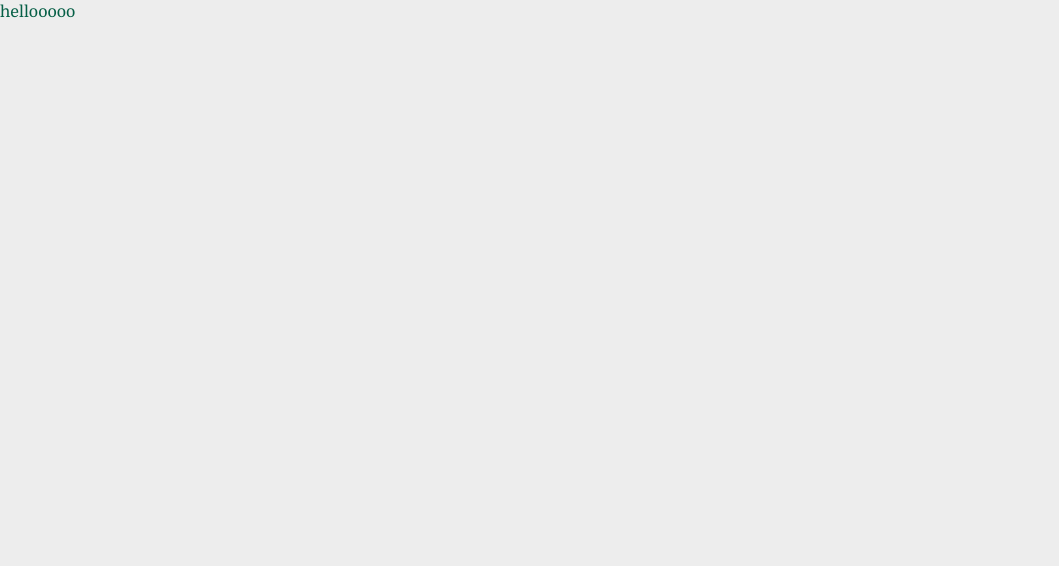
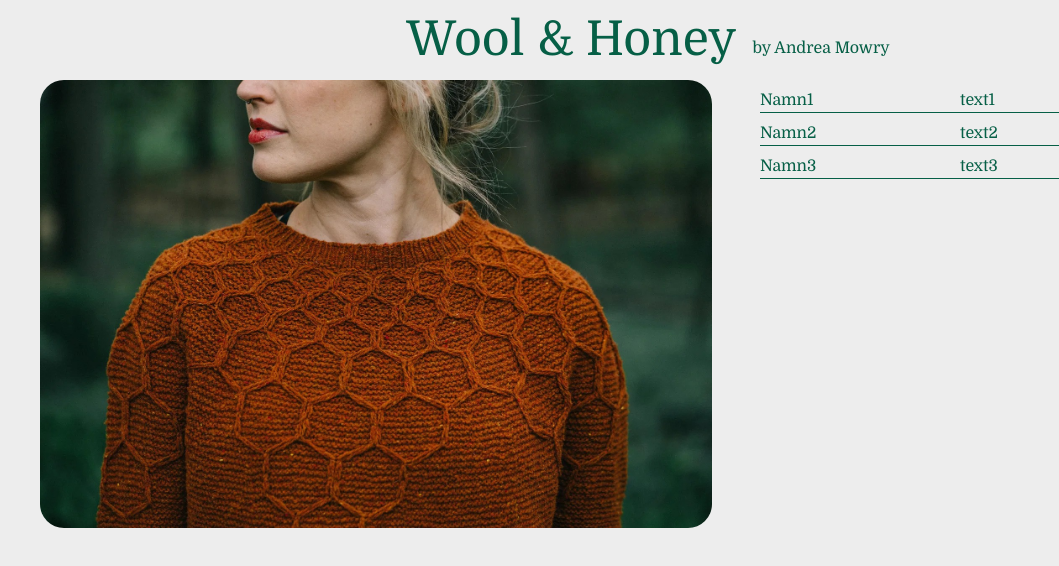
Before and after one commit to mirandarost/yarn-ball, a Next.js app: page /details in a window 1280 px wide. Shown: the top 566 px of the page, without its empty margins (0-1059 px from the left). Built offline with nearby package versions, Linux system fonts and the light colour scheme.

Commit message:
detail page skeleton

```diff
--- a/app/details/page.tsx
+++ b/app/details/page.tsx
@@ -1,5 +1,29 @@
+import { getPattern } from "@/app/mock-api/pattern";
+import Image from "next/image";
+import DetailList from "@/app/ui/details/detail-list";
+
 export default function Page() {
+    const pattern = getPattern();
     return(
-        <p>hellooooo</p>
+        <div>
+            <div className='flex align-middle justify-center'>
+                <h1 className='text-5xl m-4'>{pattern.name}</h1>
+                <div className="mt-9">{`by ${pattern.author}`}</div>
+            </div>
+            <div className='flex'>
+                <Image
+                className="w-2xl rounded-3xl ml-10"
+                src={pattern.imageUrl}
+                alt='Image of pattern'
+                width='1067'
+                height='1600'
+                priority={true}
+                />
+                <div>
+                    <DetailList/>
+                </div>
+            </div>
+
+        </div>
     )
 }
--- /dev/null
+++ b/app/mock-api/pattern.ts
@@ -0,0 +1,20 @@
+const HoneyPattern = {
+    name: 'Wool & Honey',
+    id: 'wool--honey',
+    author: 'Andrea Mowry',
+    imageUrl: '/woolhoney.jpg',
+    yarnWeight: 'Fingering',
+    gauge: '26 stitches and 46 rows = 10 cm in Garter Stitch in the round, blocked',
+    needleSize: ['3.25 mm', '3.5 mm'],
+    yarn: 'Brooklyn Tweed Loft',
+    craft: 'Knitting',
+    yardage: '1271 - 2085 m',
+    sizes: ['XS', 'S', 'M','L', 'XL', 'XXL', '3XL'],
+    languages: ['English', 'German', 'Japanese'],
+    category: 'Sweater -> Pullover',
+    description: 'This sweater is a inspired by some of my favorite things - Wool & Honey Yarn shop in Northern Michigan, Brooklyn Tweed Loft, honeycombs, and my current favorite color, rusty orange! Knit top down, with a flattering, cropped, boxy silhouette, it looks equally beautiful paired with your favorite jeans or thrown on over a dress!'
+}
+
+export function getPattern() {
+    return(HoneyPattern)
+};
--- a/app/page.tsx
+++ b/app/page.tsx
@@ -7,11 +7,11 @@ export default function Home() {
     <main>
       <div className='flex'>
         <Image
-          className="m-4"
+          className="m-4 w-25"
           src='/yarn-ball.png'
           alt='Yarnball logo'
-          width={100}
-          height={100}
+          width={512}
+          height={512}
           priority={true}
         />
         <h1 className={`${pacifico.className} mt-7 text-6xl`}>Yarnball</h1>
--- /dev/null
+++ b/app/ui/details/detail-list.tsx
@@ -0,0 +1,26 @@
+
+interface ListRowProps {
+    leftText: string,
+    rightText: string
+};
+
+function ListRow({leftText, rightText}: ListRowProps) {
+    return(
+        <div className='flex border-b m-2'>
+            <div className='w-50'>{leftText}</div>
+            <div className="w-75">{rightText}</div>
+        </div>
+    );
+};
+
+export default function DetailList() {
+    return(
+        <div className='ml-10'>
+            <ListRow leftText='Namn1' rightText='text1'/>
+            <ListRow leftText='Namn2' rightText='text2'/>
+            <ListRow leftText='Namn3' rightText='text3'/>
+        </div>
+
+
+    );
+};
```
Also changed, not shown: app/ui/texts.tsx (added), public/woolhoney.jpg (added).
